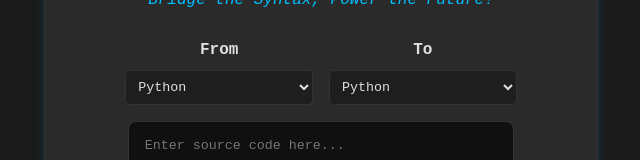
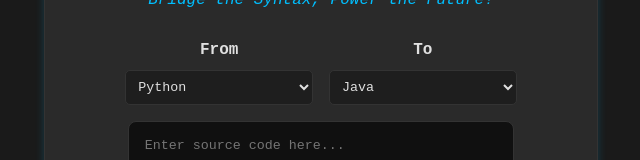
Before and after one commit to dekunited/CodeSynapse, a React (Vite) app in the folder frontend/: page / in a window 1280 px wide. Shown: the part 278-438 px from the top of the page, without its empty margins (319-959 px from the left). Built offline with nearby package versions, Linux system fonts and the light colour scheme.

Commit message:
accidentally removed this

```diff
--- a/frontend/src/components/TranslationTest.tsx
+++ b/frontend/src/components/TranslationTest.tsx
@@ -13,8 +13,8 @@ interface TranslationResponse {
 }
 
 export default function TranslationTest() {
-  const [sourceLanguage, setSourceLanguage] = useState<string>('')
-  const [targetLanguage, setTargetLanguage] = useState<string>('')
+  const [sourceLanguage, setSourceLanguage] = useState<string>('python')
+  const [targetLanguage, setTargetLanguage] = useState<string>('java')
   const [sourceCode, setSourceCode] = useState<string>('')
   const [translatedCode, setTranslatedCode] = useState<string>('')
   const [modelUsed, setModelUsed] = useState<string>('')
```
